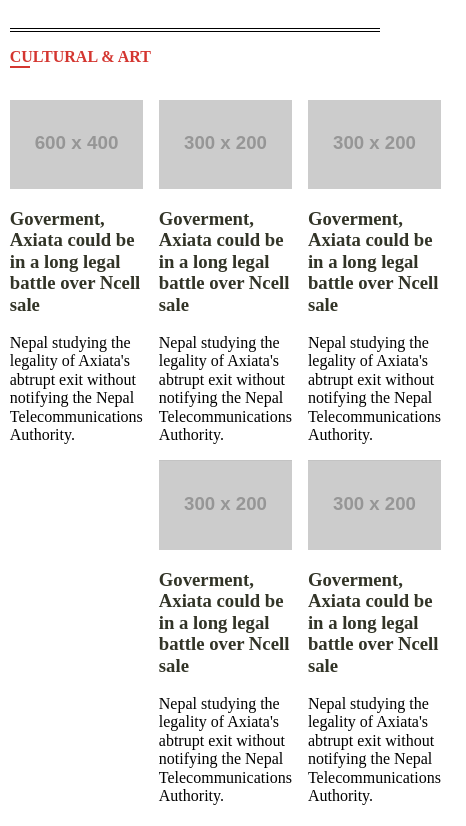
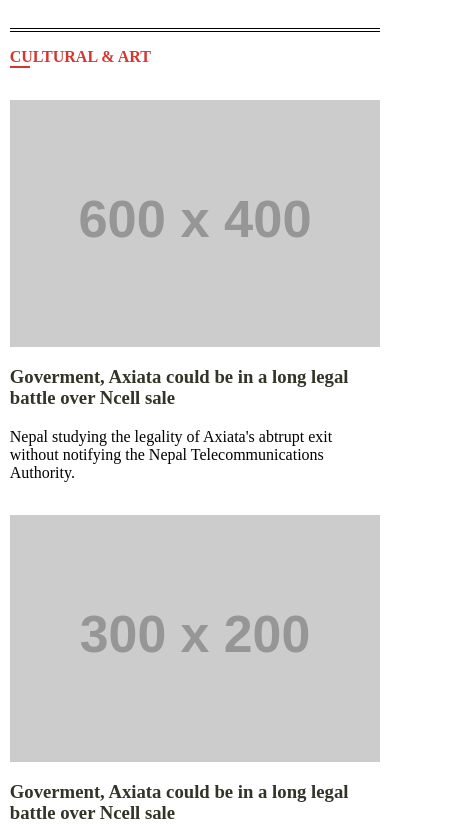
Before and after one commit to Blessino/The-Khatmandu-post, a website: page index.html in a window 390 px wide. Shown: the part 9166-9992 px from the top of the page, 466 px wide, since content can reach past the window. Drawn offline with Linux system fonts and the light colour scheme; placeholder pictures from the web are drawn by us.

Commit message:
mobile view is complete

```diff
--- a/custom.scss
+++ b/custom.scss
@@ -583,6 +583,9 @@
         flex: 1;
         @include culterArt();
    }
+   @include forSmallScreen(640) {
+    flex-direction: column;
+   }
 }
 
 .block-news{
@@ -615,6 +618,9 @@
             }
         }
     }
+    @include forSmallScreen(640) {
+        flex-direction: column;
+    }
 }
 
 // footer
@@ -642,17 +648,12 @@
                 gap: 0.3em;
             }
         }
+        @include forSmallScreen(640) {
+            flex-direction: column;
+        }
     }
     .footer-boader{
         margin: 1em 0;
         border-top: 1px solid $footer-border;
     }
 }
-
-
-// --------------------------------------------------------------------------------------------------------------------
-// -----------MEDIA QUARY------------------
-
-// variables
-
-$breakpoint-tab: 1200px;
```
Also changed, not shown: style.css, 1 other file.
